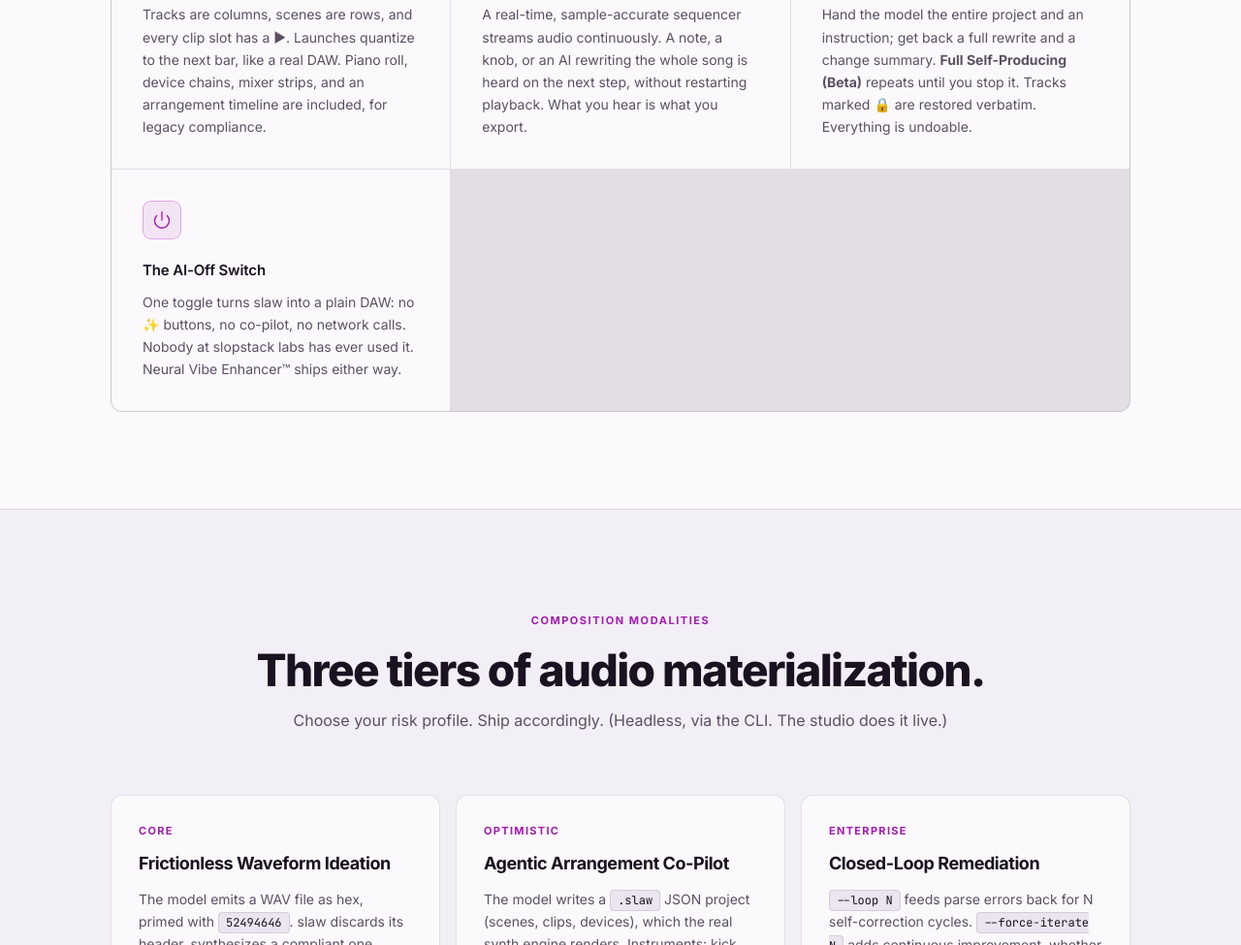
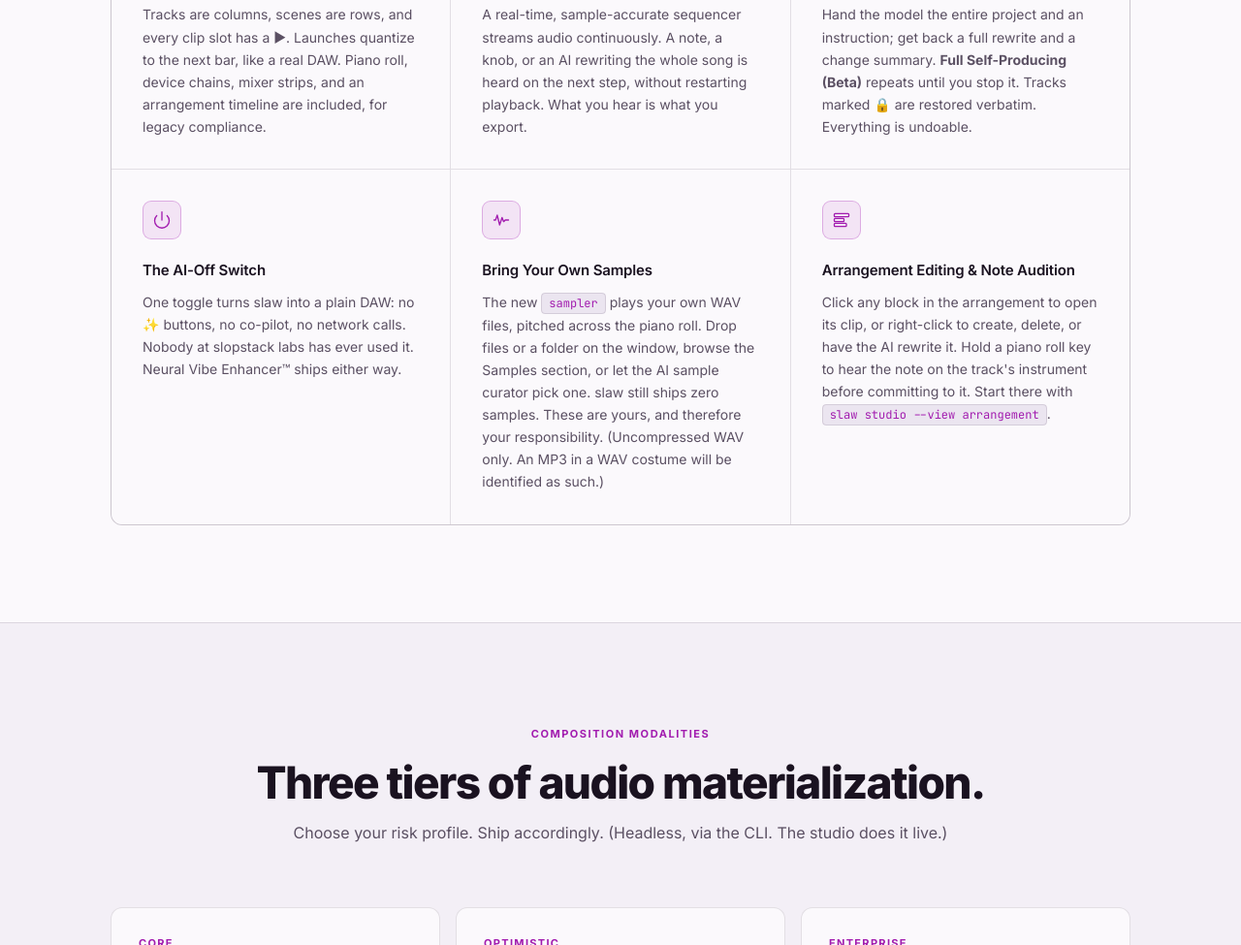
Before and after one commit to slopstack-labs/slaw, a plain HTML site: page docs/index.html in a window 1280 px wide. Shown: the part 4048-5023 px from the top of the page at 97% size. Drawn offline with Linux system fonts and the light colour scheme.

Commit message:
docs: realign stakeholder-facing documentation with sampler onboarding, pitch audition and arrangement governance capabilities
Co-Authored-By: Claude Opus 5.5 <noreply@anthropic.com>

```diff
--- a/docs/index.html
+++ b/docs/index.html
@@ -646,6 +646,18 @@ footer { padding: 64px 0 40px; border-top: 1px solid var(--border); }
         <div class="feature-desc">One toggle turns slaw into a plain DAW: no &#10024; buttons, no co-pilot, no network calls. Nobody at slopstack labs has ever used it. Neural Vibe Enhancer&trade; ships either way.</div>
       </div>
 
+      <div class="feature-card reveal">
+        <div class="feature-icon"><svg viewBox="0 0 24 24" fill="none" stroke="currentColor" stroke-linecap="round" stroke-linejoin="round"><path d="M3 12h2l2-6 3 12 3-9 2 5 2-2h4"/></svg></div>
+        <div class="feature-title">Bring Your Own Samples</div>
+        <div class="feature-desc">The new <code>sampler</code> plays your own WAV files, pitched across the piano roll. Drop files or a folder on the window, browse the Samples section, or let the AI sample curator pick one. slaw still ships zero samples. These are yours, and therefore your responsibility. (Uncompressed WAV only. An MP3 in a WAV costume will be identified as such.)</div>
+      </div>
+
+      <div class="feature-card reveal d1">
+        <div class="feature-icon"><svg viewBox="0 0 24 24" fill="none" stroke="currentColor" stroke-linecap="round" stroke-linejoin="round"><rect x="3" y="4" width="18" height="4" rx="1"/><rect x="3" y="10" width="12" height="4" rx="1"/><rect x="3" y="16" width="15" height="4" rx="1"/></svg></div>
+        <div class="feature-title">Arrangement Editing &amp; Note Audition</div>
+        <div class="feature-desc">Click any block in the arrangement to open its clip, or right-click to create, delete, or have the AI rewrite it. Hold a piano roll key to hear the note on the track's instrument before committing to it. Start there with <code>slaw studio --view arrangement</code>.</div>
+      </div>
+
     </div>
   </div>
 </section>
```
Also changed, not shown: README.md.
